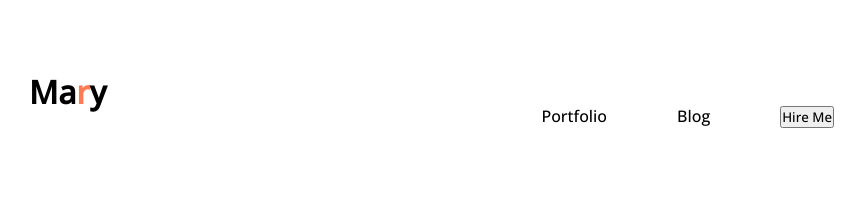
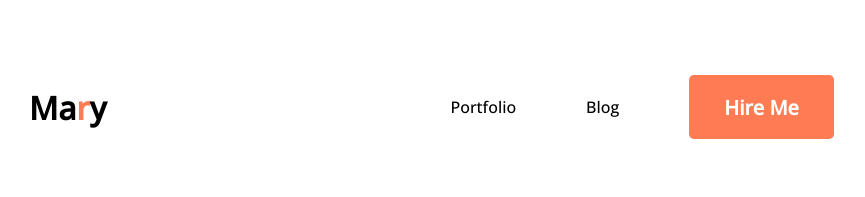
Before and after one commit to sakibiq/portfolio-1, a plain HTML site: page index.html in a window 1280 px wide. Shown: the whole page, without its empty margins (191-1056 px from the left). Drawn offline with nearby package versions, Linux system fonts and the light colour scheme.

Commit message:
button and ul allign

```diff
--- a/index.html
+++ b/index.html
@@ -19,7 +19,7 @@
       <ul>
         <li>Portfolio</li>
         <li>Blog</li>
-        <li><button>Hire Me</button></li>
+        <li><button class="btn-primary">Hire Me</button></li>
       </ul>
     </header>
   </body>
--- a/style.css
+++ b/style.css
@@ -8,10 +8,12 @@ header {
   display: flex;
   justify-content: space-between;
   padding: 20px;
-  margin: 50px 200px;
+  margin: 20px 200px;
+  align-items: center;
 }
 header ul {
   display: flex;
+  align-items: center;
 }
 header li {
   list-style: none;
@@ -22,3 +24,14 @@ header li {
 .mary-r {
   color: #ff7b54;
 }
+
+.btn-primary {
+  height: 64px;
+  border-radius: 5px;
+  background: #ff7b54;
+  color: white;
+  font-weight: 700;
+  font-size: 20px;
+  border: 0;
+  padding: 15px 35px;
+}
```
